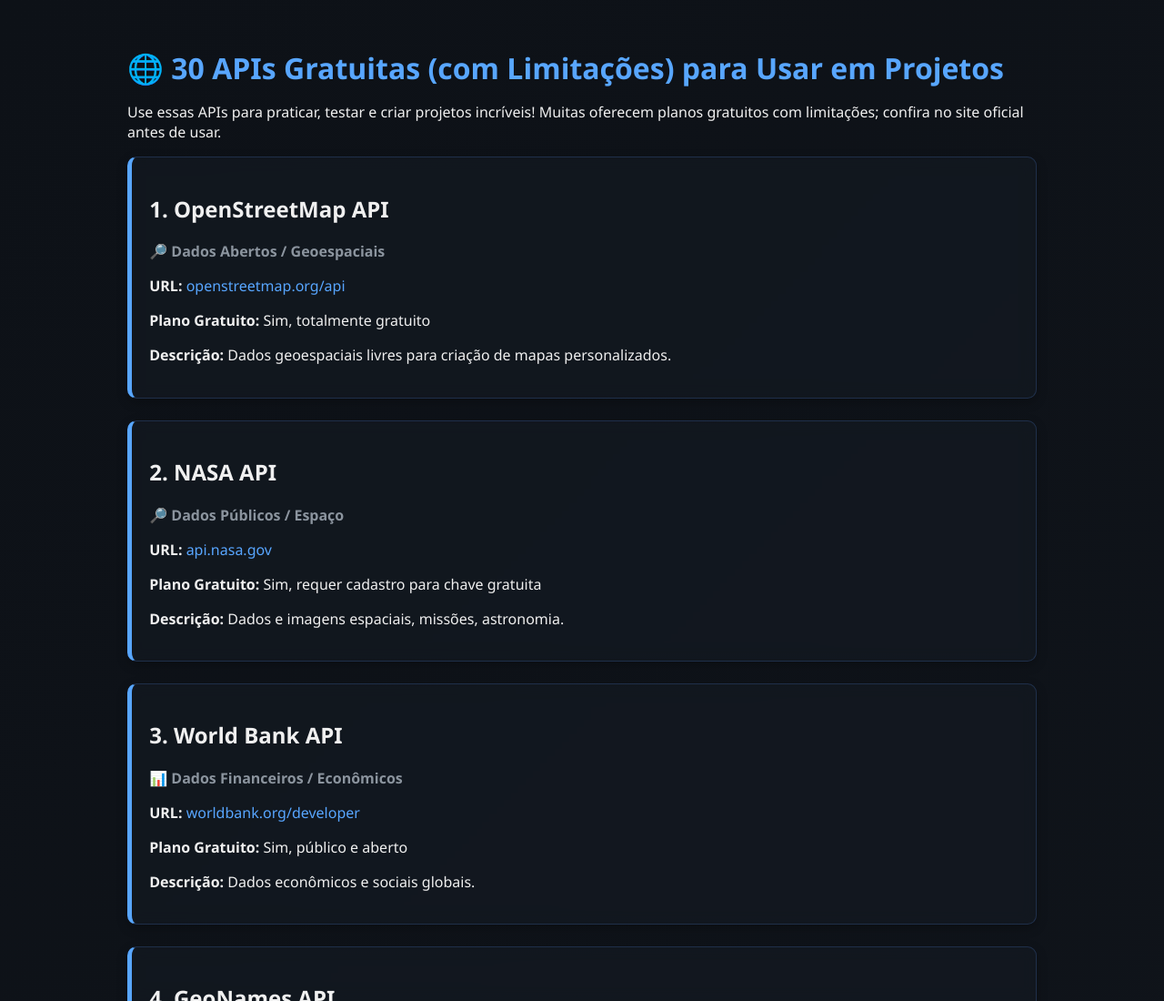
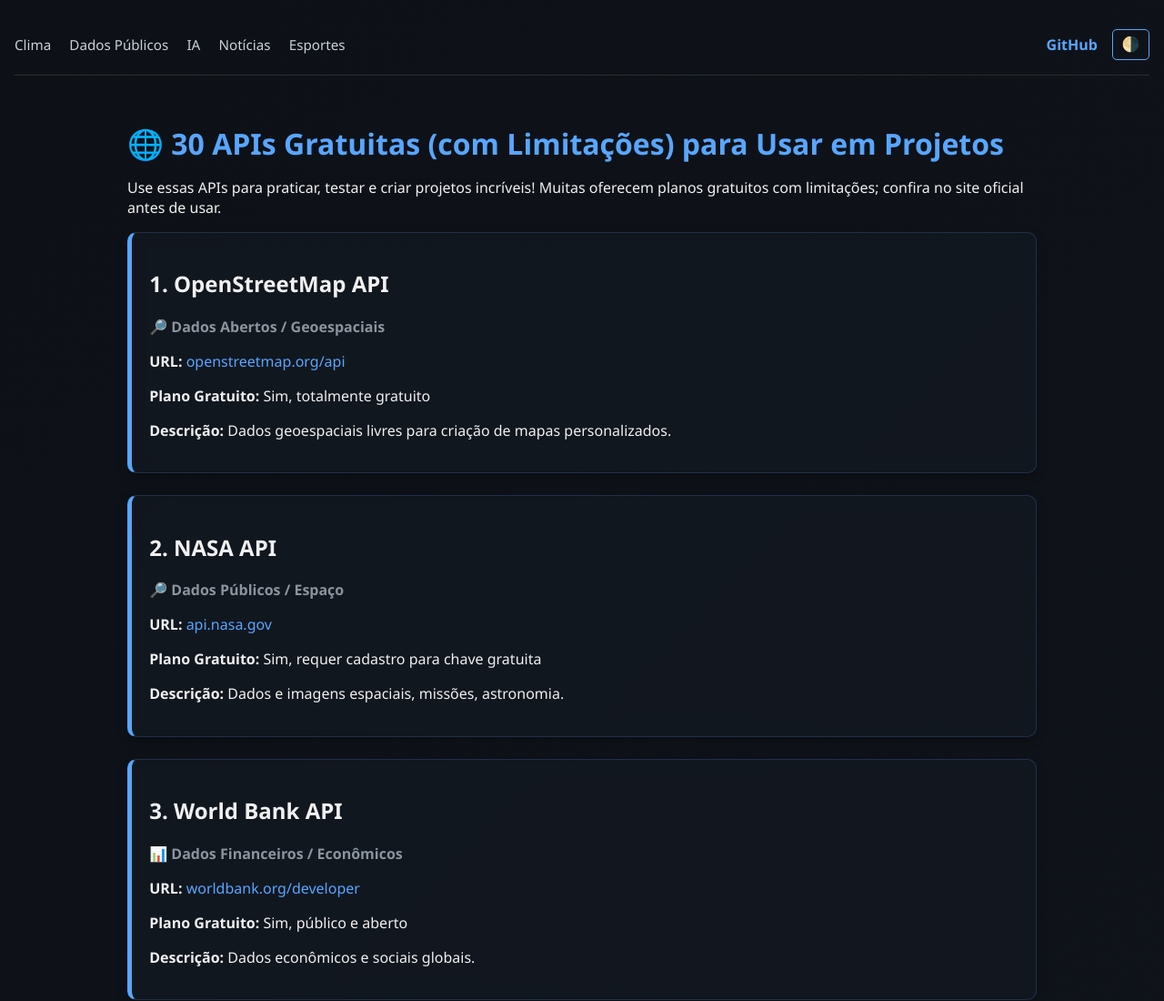
Before and after one commit to Miguel-ectil/30-free-apis-for-projects, a plain HTML site: page index.html in a window 1280 px wide. Shown: the top 1100 px of the page at 91% size. Drawn offline with Linux system fonts and the light colour scheme.

Commit message:
feat: [UPD] Atualizando o css do index.html para deixar mais bonit e atraente e com cores mais suaves e tons escuros pois os amantes de programação preferem temas darks né

```diff
--- a/index.html
+++ b/index.html
@@ -5,6 +5,74 @@
   <meta name="viewport" content="width=device-width, initial-scale=1" />
   <title>30 APIs Gratuitas para Projetos</title>
   <style>
+    header {
+    width: 100%;
+    max-width: 1400px;
+    margin-bottom: 2rem;
+    display: flex;
+    justify-content: space-between;
+    align-items: center;
+    flex-wrap: wrap;
+    gap: 1rem;
+    padding-bottom: 1rem;
+    border-bottom: 1px solid #2d2d2d;
+    }
+
+    .header-left h1 {
+    font-size: 1.5rem;
+    color: #58a6ff;
+    margin: 0;
+    }
+
+    nav a {
+    margin-right: 1rem;
+    font-size: 0.95rem;
+    color: #c9d1d9;
+    text-decoration: none;
+    }
+
+    nav a:hover {
+    color: #58a6ff;
+    text-decoration: underline;
+    }
+
+    .header-right {
+    display: flex;
+    align-items: center;
+    gap: 1rem;
+    }
+
+    .github-link {
+    color: #58a6ff;
+    text-decoration: none;
+    font-weight: bold;
+    }
+
+    .github-link:hover {
+    text-decoration: underline;
+    }
+
+    #toggle-theme {
+    background: none;
+    border: 1px solid #58a6ff;
+    border-radius: 5px;
+    color: #58a6ff;
+    padding: 0.4rem 0.6rem;
+    cursor: pointer;
+    font-size: 1rem;
+    transition: background 0.3s;
+    }
+
+    #toggle-theme:hover {
+    background: #58a6ff20;
+    }
+
+    .subtitle {
+        font-size: 1rem;
+        color: #8b949e;
+        margin: 0;
+    }
+
     body {
         font-family: 'Segoe UI', Tahoma, Geneva, Verdana, sans-serif;
         margin: 0;
@@ -67,8 +135,27 @@
       margin-top: 0.5rem;
     }
   </style>
+
 </head>
 <body>
+<header>
+  <div class="header-left">
+    <nav>
+      <a href="#clima">Clima</a>
+      <a href="#dados-publicos">Dados Públicos</a>
+      <a href="#ia">IA</a>
+      <a href="#noticias">Notícias</a>
+      <a href="#esportes">Esportes</a>
+    </nav>
+  </div>
+
+  <div class="header-right">
+    <a href="https://github.com/seu-usuario/seu-repo" target="_blank" class="github-link">GitHub</a>
+    <button id="toggle-theme">🌗</button>
+  </div>
+</header>
+
+
 <main>
   <h1>🌐 30 APIs Gratuitas (com Limitações) para Usar em Projetos</h1>
   <p>Use essas APIs para praticar, testar e criar projetos incríveis! Muitas oferecem planos gratuitos com limitações; confira no site oficial antes de usar.</p>
```
